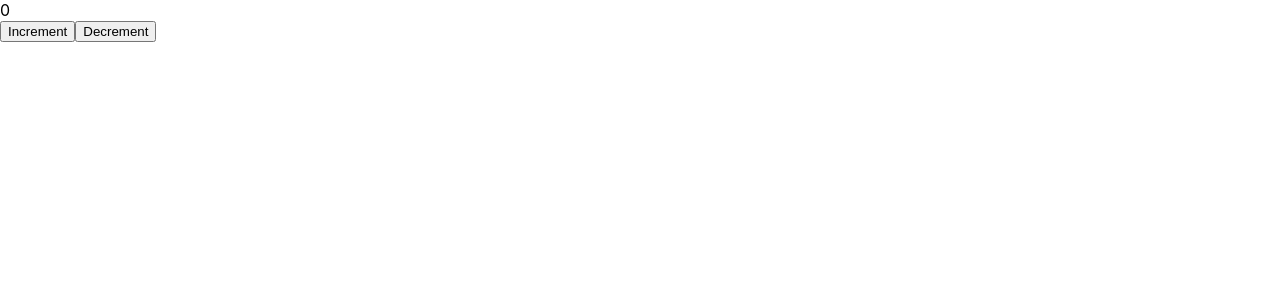
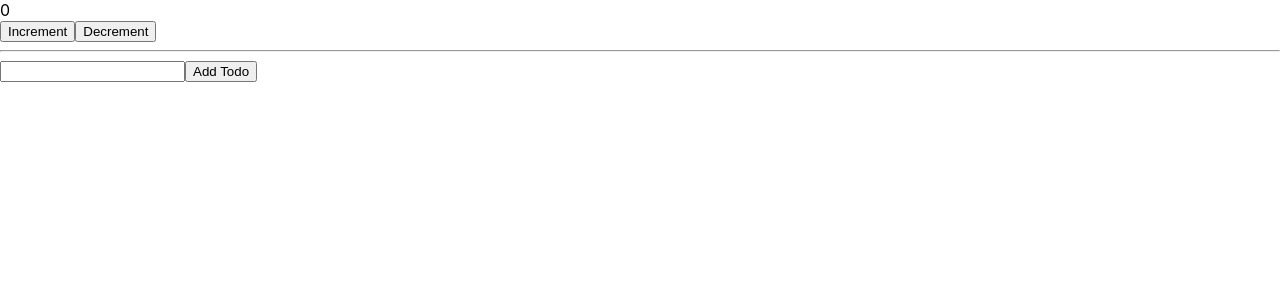
Before and after one commit to LauraCaa/ReduxToolkit, a React (Create React App) app: page / in a window 1280 px wide. Shown: the top 300 px of the page. Built offline with nearby package versions, Linux system fonts and the light colour scheme.

Commit message:
feat: integrate AddTodo and TodoList components into App

```diff
--- a/src/App.js
+++ b/src/App.js
@@ -1,9 +1,16 @@
 import Counter from "./features/counter/Counter";
+import AddTodo from "./features/todo/AddTodo";
+import TodoList from "./features/todo/TodoList";
 
 function App() {
   return (
     <div>
       <Counter/>
+      <hr/>
+      <div className="todoWrapper">
+        <AddTodo/>
+        <TodoList/>
+      </div>
     </div>
   );
 }
```
